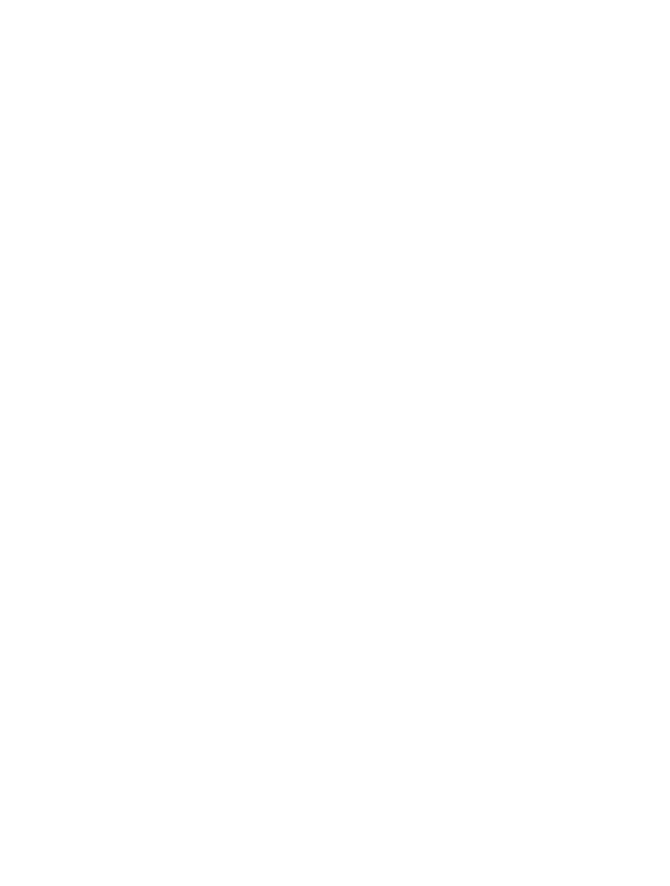
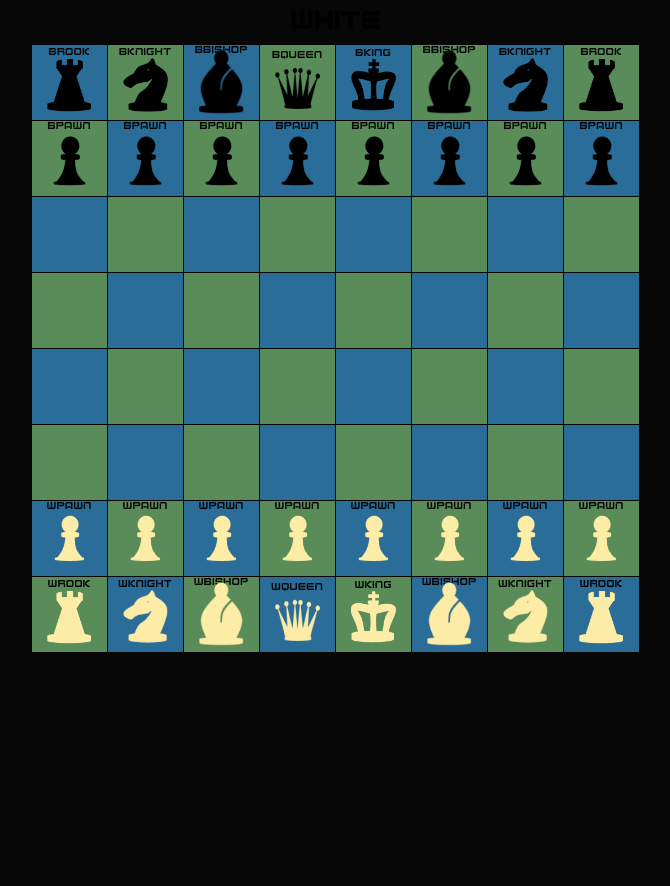
Before and after one commit to Lukinator999/Chess-App, a Django app: page /game/1/ in a window 1280 px wide. Before the commit the part shown is empty. Shown: the whole page, without its empty margins (305-975 px from the left). Before the commit the page ends 800 px from the top, so only its background shows below. Run offline with Django 5.2, Linux system fonts and the light colour scheme.

Commit message:
Created chess board

```diff
--- a/chess_app/templates/game.html
+++ b/chess_app/templates/game.html
@@ -0,0 +1,118 @@
+{% load static %}
+<!DOCTYPE html>
+<html lang="en">
+
+<head>
+    <meta charset="UTF-8">
+    <meta name="viewport" content="width=device-width, initial-scale=1.0">
+    <title>GRANDMASTERMIND</title>
+    <!-- Importiere das Aussehen aller Objekte -->
+    <link rel="stylesheet" href="{% static 'css/main.css' %}">
+    <link rel="stylesheet" href="{% static 'css/chess.css' %}">
+    <!-- Importiere die Funktionen der Seite -->
+    <script src="{% static 'js/main.js' %}"></script>
+</head>
+
+<body onload="insertImage(), coloring()">
+    <script>
+        var staticImagePath = "{% static 'images/' %}";
+    </script>
+    <h2 id="tog">White</h2>
+    <div class="board">
+        <ul>
+            <div class="divv" id="row8">
+                <li class="box" id="b801">Brook</li>
+                <li class="box" id="b802">Bknight</li>
+                <li class="box" id="b803">Bbishop</li>
+                <li class="box" id="b804">Bqueen</li>
+                <li class="box" id="b805">Bking</li>
+                <li class="box" id="b806">Bbishop</li>
+                <li class="box" id="b807">Bknight</li>
+                <li class="box" id="b808">Brook</li>
+            </div>
+            <div class="divv" id="row7">
+                <li class="box" id="b701">Bpawn</li>
+                <li class="box" id="b702">Bpawn</li>
+                <li class="box" id="b703">Bpawn</li>
+                <li class="box" id="b704">Bpawn</li>
+                <li class="box" id="b705">Bpawn</li>
+                <li class="box" id="b706">Bpawn</li>
+                <li class="box" id="b707">Bpawn</li>
+                <li class="box" id="b708">Bpawn</li>
+            </div>
+            <div class="divv" id="row6">
+                <li class="box" id="b601"></li>
+                <li class="box" id="b602"></li>
+                <li class="box" id="b603"></li>
+                <li class="box" id="b604"></li>
+                <li class="box" id="b605"></li>
+                <li class="box" id="b606"></li>
+                <li class="box" id="b607"></li>
+                <li class="box" id="b608"></li>
+            </div>
+            <div class="divv" id="row5">
+                <li class="box" id="b501"></li>
+                <li class="box" id="b502"></li>
+                <li class="box" id="b503"></li>
+                <li class="box" id="b504"></li>
+                <li class="box" id="b505"></li>
+                <li class="box" id="b506"></li>
+                <li class="box" id="b507"></li>
+                <li class="box" id="b508"></li>
+            </div>
+            <div class="divv" id="row4">
+                <li class="box" id="b401"></li>
+                <li class="box" id="b402"></li>
+                <li class="box" id="b403"></li>
+                <li class="box" id="b404"></li>
+                <li class="box" id="b405"></li>
+                <li class="box" id="b406"></li>
+                <li class="box" id="b407"></li>
+                <li class="box" id="b408"></li>
+            </div>
+            <div class="divv" id="row3">
+                <li class="box" id="b301"></li>
+                <li class="box" id="b302"></li>
+                <li class="box" id="b303"></li>
+                <li class="box" id="b304"></li>
+                <li class="box" id="b305"></li>
+                <li class="box" id="b306"></li>
+                <li class="box" id="b307"></li>
+                <li class="box" id="b308"></li>
+            </div>
+
+            <div class="divv" id="row2">
+                <li class="box Wpawn" id="b201">Wpawn</li>
+                <li class="box Wpawn" id="b202">Wpawn</li>
+                <li class="box Wpawn" id="b203">Wpawn</li>
+                <li class="box Wpawn" id="b204">Wpawn</li>
+                <li class="box Wpawn" id="b205">Wpawn</li>
+                <li class="box Wpawn" id="b206">Wpawn</li>
+                <li class="box Wpawn" id="b207">Wpawn</li>
+                <li class="box Wpawn" id="b208">Wpawn</li>
+            </div>
+            <div class="divv" id="row1">
+                <li class="box" id="b101">Wrook</li>
+                <li class="box" id="b102">Wknight</li>
+                <li class="box" id="b103">Wbishop</li>
+                <li class="box" id="b104">Wqueen</li>
+                <li class="box" id="b105">Wking</li>
+                <li class="box" id="b106">Wbishop</li>
+                <li class="box" id="b107">Wknight</li>
+                <li class="box" id="b108">Wrook</li>
+            </div>
+        </ul>
+        <div class="popup1" id="popup1">
+            <button id="Wqueen"><img src="{% static 'images/Wqueen.png' %}"></button>
+            <button id="Wrook"><img src="{% static 'images/Wrook.png' %}"></button>
+            <button id="Wknight"><img src="{% static 'images/Wknight.png' %}"></button>
+            <button id="Wbishop"><img src="{% static 'images/Wbishop.png' %}"></button>
+        </div>
+        <div class="popup2" id="popup2">
+            <button id="Bqueen"><img src="{% static 'images/Bqueen.png' %}"></button>
+            <button id="Brook"><img src="{% static 'images/Brook.png' %}"></button>
+            <button id="Bknight"><img src="{% static 'images/Bknight.png' %}"></button>
+            <button id="Bbishop"><img src="{% static 'images/Bbishop.png' %}"></button>
+        </div>
+    </div>
+</body>
--- a/chess_app/templates/index.html
+++ b/chess_app/templates/index.html
@@ -4,7 +4,7 @@
 <head>
     <meta charset="UTF-8">
     <meta name="viewport" content="width=device-width, initial-scale=1.0">
-    <title>Vokabeltrainer</title>
+    <title>GRANDMASTERMIND</title>
     <!-- Importiere das Aussehen aller Objekte -->
     <link rel="stylesheet" href="{% static 'css/main.css' %}">
     <!-- Importiere die Funktionen der Seite -->
--- /dev/null
+++ b/static/css/chess.css
@@ -0,0 +1,108 @@
+* {
+    margin: 0;
+    padding: 0;
+}
+
+body {
+    display: grid;
+    place-items: center;
+    overflow-x: hidden;
+}
+
+.board {
+    display: grid;
+    place-items: center;
+    overflow-x: hidden;
+}
+
+h1 {
+    margin: 10px;
+}
+
+ul {
+    display: grid;
+    grid-template-columns: 1fr;
+}
+
+.divv {
+    display: flex;
+}
+
+li {
+    list-style: none;
+    display: grid;
+    place-items: center;
+    font-size: 10px;
+}
+
+.box {
+    margin: .5px;
+    width: 75px;
+    height: 75px;
+}
+
+#tog {
+    margin: 10px 0px;
+}
+.allimg {
+    width: 45px;
+    position: relative;
+    bottom: 5px;
+}
+
+.allpawn {
+    transform: scale(.7);
+}
+
+.authcont {
+    width: 100vw;
+}
+
+.author {
+    float: right;
+    margin-right: 50px;
+
+}
+@media (max-width:650px){
+
+    #tog {
+        margin-bottom: 70px;
+
+    }
+
+    .box {
+        width: 11vw;
+        height: 11vw;
+    }
+
+    .allimg {
+        width: 7vw;
+    }
+}
+.popup1 {
+    visibility: hidden;
+    width: 50%;
+    margin-top: 10px;
+    display: flex;
+    justify-content: center;
+}
+.popup1 img {
+    width: 100px;
+    height: 100px;
+}
+.popup2 {
+    visibility: hidden;
+    width: 50%;
+    margin-top: 10px;
+    display: flex;
+    justify-content: center;
+}
+.popup2 img {
+    width: 100px;
+    height: 100px;
+}
+
+.trans img{
+    width: 100px;
+    height: 100px;
+}
--- a/static/js/main.js
+++ b/static/js/main.js
@@ -5,19 +5,21 @@
     document.querySelectorAll('.box').forEach(image => {
         if (image.innerText.length !== 0) {
             if (image.innerText == 'Wpawn' || image.innerText == 'Bpawn') {
-                image.innerHTML = `${image.innerText} <img class='allimg allpawn' src="${image.innerText}.png" alt="">`
+                var imageName = image.innerText;
+                var imageUrl = staticImagePath + imageName + ".png";
+                image.innerHTML = `${image.innerText} <img class='allimg allpawn' src="${imageUrl}" alt="">`;
                 image.style.cursor = 'pointer'
             }
 
             else {
-                image.innerHTML = `${image.innerText} <img class='allimg' src="${image.innerText}.png" alt="">`
+                var imageName = image.innerText;
+                var imageUrl = staticImagePath + imageName + ".png";
+                image.innerHTML = `${image.innerText} <img class='allimg' src="${imageUrl}" alt="">`;
                 image.style.cursor = 'pointer'
             }
         }
     })
 }
-insertImage()
-
 //Coloring
 function coloring() {
     const color = document.querySelectorAll('.box')
@@ -38,4 +40,3 @@
         }
     })
 }
-coloring()
```
